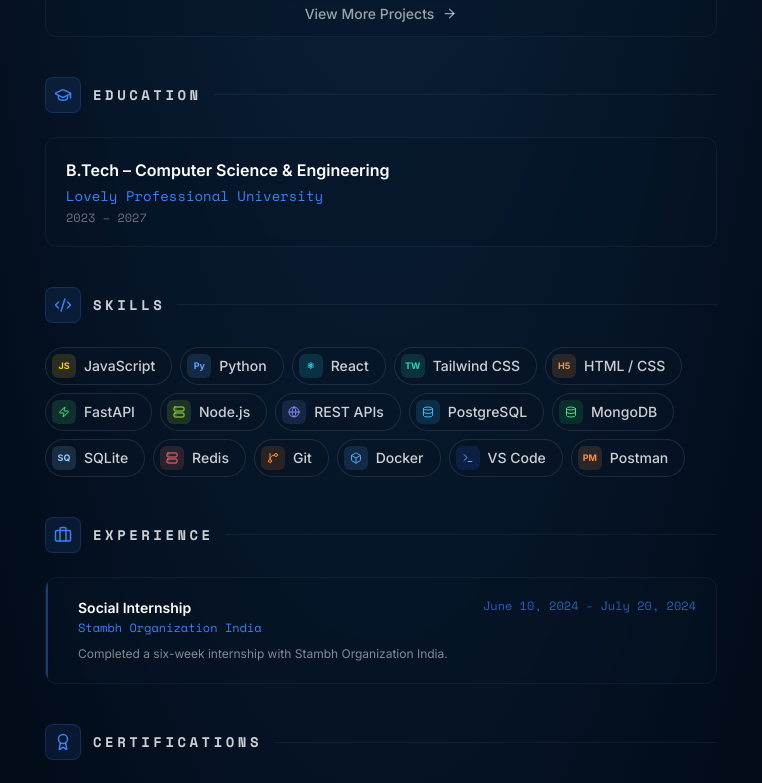
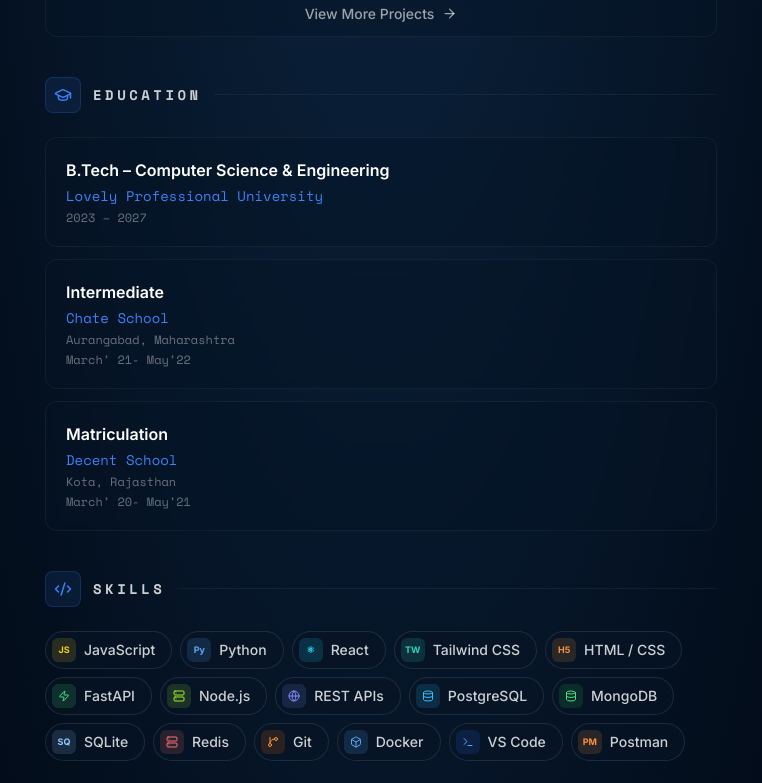
Before and after one commit to pranavdkakade/portfolio, a React (Vite) app in the folder frontend/: page /info in a window 1280 px wide. Shown: the part 847-1630 px from the top of the page, without its empty margins (259-1021 px from the left). Built offline with nearby package versions, Linux system fonts and the light colour scheme.

Commit message:
added education section

```diff
--- a/frontend/src/pages/Info.jsx
+++ b/frontend/src/pages/Info.jsx
@@ -576,10 +576,24 @@
         {/* Education */}
         <div>
           <SectionTitle icon={GraduationCap} title="Education" />
-          <div className="bg-navy-800/40 border border-white/5 rounded-xl p-5 backdrop-blur-sm hover:border-accent/20 transition-colors">
-            <p className="text-white font-semibold">B.Tech – Computer Science &amp; Engineering</p>
-            <p className="text-accent text-sm font-mono mt-1">Lovely Professional University</p>
-            <p className="text-white/40 text-xs mt-1 font-mono">2023 – 2027</p>
+          <div className="space-y-3">
+            <div className="bg-navy-800/40 border border-white/5 rounded-xl p-5 backdrop-blur-sm hover:border-accent/20 transition-colors">
+              <p className="text-white font-semibold">B.Tech – Computer Science &amp; Engineering</p>
+              <p className="text-accent text-sm font-mono mt-1">Lovely Professional University</p>
+              <p className="text-white/40 text-xs mt-1 font-mono">2023 – 2027</p>
+            </div>
+            <div className="bg-navy-800/40 border border-white/5 rounded-xl p-5 backdrop-blur-sm hover:border-accent/20 transition-colors">
+              <p className="text-white font-semibold">Intermediate</p>
+              <p className="text-accent text-sm font-mono mt-1">Chate School</p>
+              <p className="text-white/40 text-xs mt-1 font-mono">Aurangabad, Maharashtra</p>
+              <p className="text-white/40 text-xs mt-1 font-mono">March’ 21- May’22</p>
+            </div>
+            <div className="bg-navy-800/40 border border-white/5 rounded-xl p-5 backdrop-blur-sm hover:border-accent/20 transition-colors">
+              <p className="text-white font-semibold">Matriculation</p>
+              <p className="text-accent text-sm font-mono mt-1">Decent School</p>
+              <p className="text-white/40 text-xs mt-1 font-mono">Kota, Rajasthan</p>
+              <p className="text-white/40 text-xs mt-1 font-mono">March’ 20- May’21</p>
+            </div>
           </div>
         </div>
 
```
